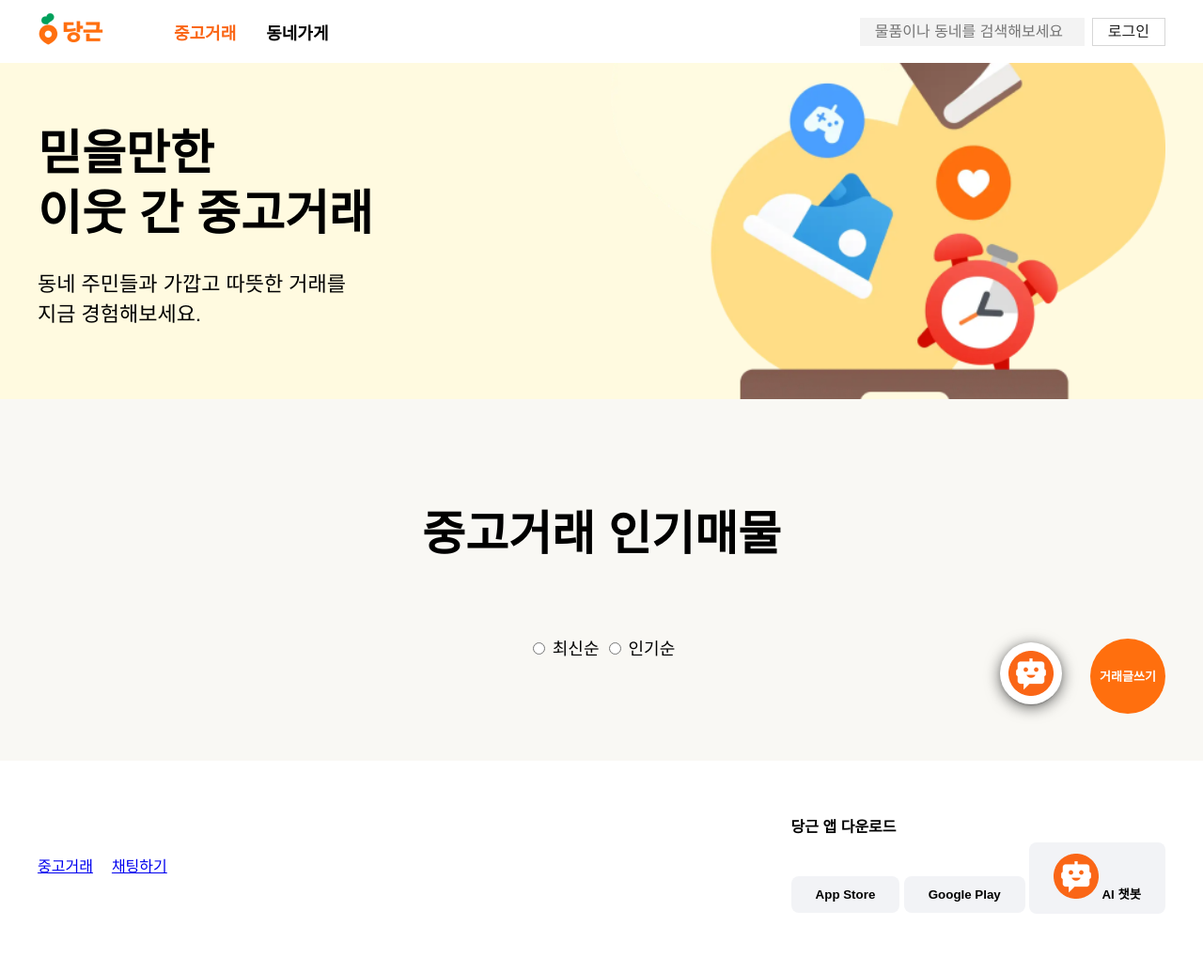
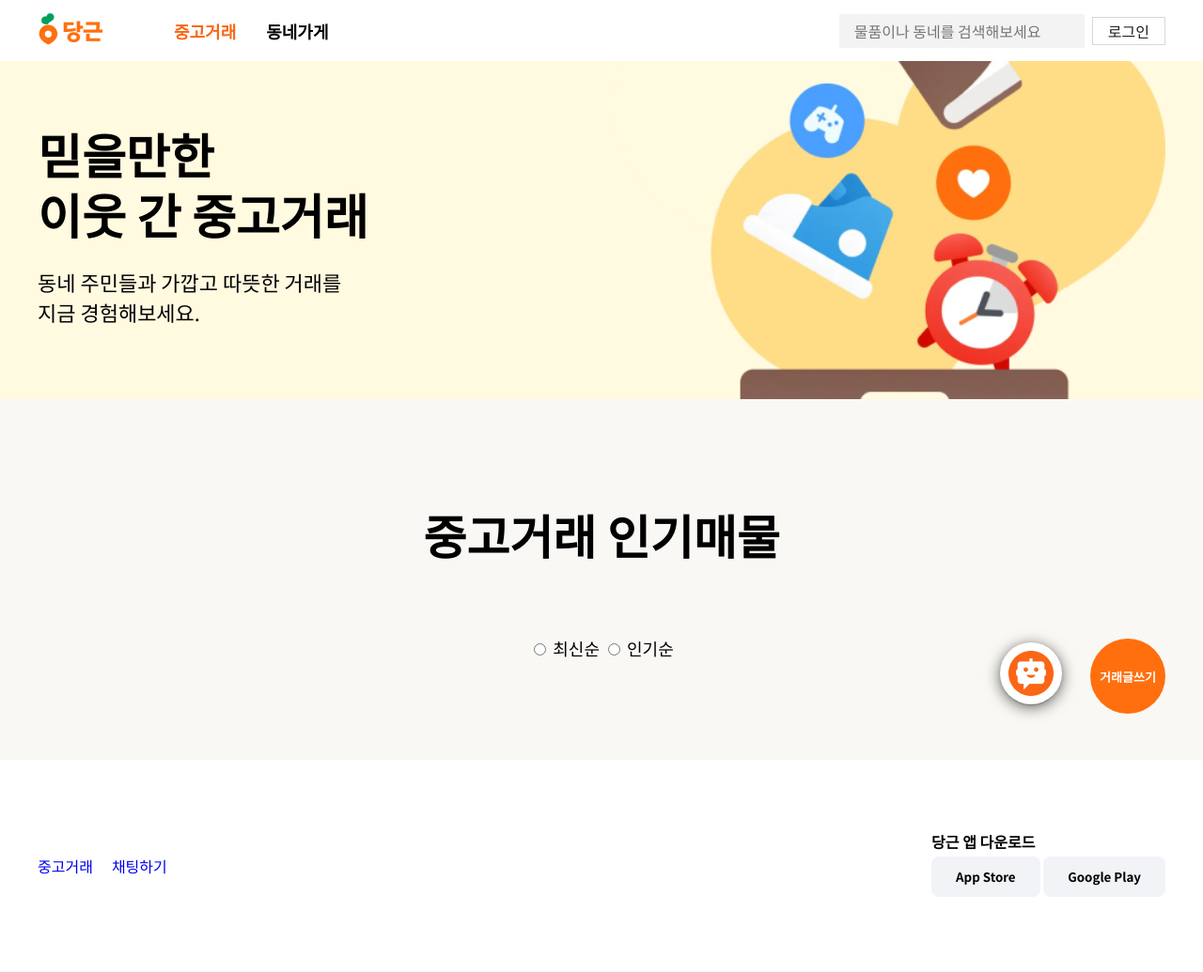
Before and after one commit to Dani8175/merchant_django, a Django app: page /trade/ in a window 1280 px wide. Shown: the whole page at 94% size. After the commit the page ends 955 px from the top, so only its background shows below. Run offline with Django 4.2, Linux system fonts and the light colour scheme; data that the repository does not hold is empty; parts of the project's set-up code (start-up, migrations or seed data) failed here and were passed over.

Commit message:
231005 font/footer 수정

```diff
--- a/merchant_django/carrot_app/static/css/footer.css
+++ b/merchant_django/carrot_app/static/css/footer.css
@@ -3,7 +3,7 @@
     background-color: #fff;
     height: 225px;
     display: flex;
-    font-family: 'Pretendard', sans-serif;
+    font-family: 'Noto Sans KR', sans-serif;
     margin-top: 60px;
 }
 
@@ -23,3 +23,11 @@
     border-radius: 8px;
     font-weight: 700;
 }
+
+a {
+    text-decoration-line: none;
+}
+
+.footer a:visited {
+    color : black;
+}
--- a/merchant_django/carrot_app/static/css/global.css
+++ b/merchant_django/carrot_app/static/css/global.css
@@ -1,5 +1,5 @@
 *{
-    font-family: 'Pretendard', sans-serif;
+    font-family: 'Noto Sans KR', sans-serif;
 }
 
 button, a, link{
@@ -18,7 +18,7 @@ button, a, link{
     justify-content: center;
     margin: auto;
     gap: 20px;
-    font-family: 'Pretendard', sans-serif;
+    font-family: 'Noto Sans KR', sans-serif;
 }
 
 .block-box{
--- a/merchant_django/carrot_app/static/css/nav.css
+++ b/merchant_django/carrot_app/static/css/nav.css
@@ -9,7 +9,7 @@ nav{
     z-index: 999;
     color: #f9f8f4;
     text-decoration: none;
-    font-family: 'Pretendard', sans-serif;
+    font-family: 'Noto Sans KR', sans-serif;
     padding: 14px 0;
 }
 
@@ -36,6 +36,7 @@ nav{
     padding: 6px 16px;
     text-decoration: none;
     border: 1px solid #d7d7d7;
+    font-family: 'Noto Sans KR', sans-serif;
 }
 
 .orange{
--- a/merchant_django/carrot_app/static/css/reset.css
+++ b/merchant_django/carrot_app/static/css/reset.css
@@ -22,6 +22,7 @@ time, mark, audio, video {
 	font-size: 100%;
 	font: inherit;
 	vertical-align: baseline;
+	font-family: 'Noto Sans KR', sans-serif;
 }
 /* HTML5 display-role reset for older browsers */
 article, aside, details, figcaption, figure,
@@ -30,6 +31,7 @@ footer, header, hgroup, menu, nav, section {
 }
 body {
 	line-height: 1;
+	font-family: 'Noto Sans KR', sans-serif;
 }
 ol, ul {
 	list-style: none;
--- a/merchant_django/carrot_app/static/css/search.css
+++ b/merchant_django/carrot_app/static/css/search.css
@@ -1,5 +1,5 @@
 *{
-    font-family: 'Pretendard', sans-serif;
+  font-family: 'Noto Sans KR', sans-serif;
 }
 
 body{
--- a/merchant_django/carrot_app/static/css/trade.css
+++ b/merchant_django/carrot_app/static/css/trade.css
@@ -1,5 +1,5 @@
 *{
-    font-family: 'Pretendard', sans-serif;
+    font-family: 'Noto Sans KR', sans-serif;
 }
 
 body{
@@ -12,7 +12,7 @@ body{
     background-color: #fffae0;
     height: 360px;
     color: #000;
-    font-family: 'Pretendard', sans-serif;
+    font-family: 'Noto Sans KR', sans-serif;
 }
 
 .about-trade h3{
--- a/merchant_django/carrot_app/static/css/village_store.css
+++ b/merchant_django/carrot_app/static/css/village_store.css
@@ -1,5 +1,5 @@
 * {
-    font-family: 'Pretendard', sans-serif;
+    font-family: 'Noto Sans KR', sans-serif;
 }
 
 .title_background {
--- a/merchant_django/carrot_app/templates/account.html
+++ b/merchant_django/carrot_app/templates/account.html
@@ -12,6 +12,7 @@
     <link rel="stylesheet" type="text/css" href="{% static 'css/account.css' %}" />
     <link rel="stylesheet" type="text/css" href="{% static 'css/nav.css' %}" />
     <link rel="stylesheet" type="text/css" href="{% static 'css/footer.css' %}" />
+    <link href="https://fonts.googleapis.com/css2?family=Noto+Sans+KR:wght@100;300;400;500;700;900&display=swap" rel="stylesheet">
 </head>
 
 <body>
--- a/merchant_django/carrot_app/templates/chat.html
+++ b/merchant_django/carrot_app/templates/chat.html
@@ -12,6 +12,7 @@
   <link rel="stylesheet" type="text/css" href="{% static 'css/nav.css' %}" />
   <link rel="stylesheet" type="text/css" href="{% static 'css/footer.css' %}" />
   <link rel="stylesheet" type="text/css" href="{% static 'css/chat.css' %}" />
+  <link href="https://fonts.googleapis.com/css2?family=Noto+Sans+KR:wght@100;300;400;500;700;900&display=swap" rel="stylesheet">
   <title>채팅하기</title>
 </head>
 
--- a/merchant_django/carrot_app/templates/chat_index.html
+++ b/merchant_django/carrot_app/templates/chat_index.html
@@ -4,6 +4,7 @@
 <head>
     <meta charset="utf-8" />
     <title>Chat Rooms</title>
+    <link href="https://fonts.googleapis.com/css2?family=Noto+Sans+KR:wght@100;300;400;500;700;900&display=swap" rel="stylesheet">
 </head>
 
 <body>
--- a/merchant_django/carrot_app/templates/footer.html
+++ b/merchant_django/carrot_app/templates/footer.html
@@ -27,6 +27,7 @@
     border: 1px solid #cccccc;
     border-radius: 5px;
     box-shadow: 0 2px 4px rgba(0, 0, 0, 0.1);
+    z-index: 999;
   }
 
   #chatbot {
@@ -191,10 +192,6 @@
         <a href="https://play.google.com/store/apps/details?id=com.towneers.www&pcampaignid=web_share">
           <button>Google Play</button>
         </a>
-          <button id="chatbot-button">
-            <img src="{% static 'img/icon_aibot.png'%}" alt="">
-            AI 챗봇
-          </button>
       </div>
     </div>
   </div>
--- a/merchant_django/carrot_app/templates/location.html
+++ b/merchant_django/carrot_app/templates/location.html
@@ -10,6 +10,7 @@
     <link rel="stylesheet" type="text/css" href="{% static 'css/nav.css' %}"/>
     <link rel="stylesheet" type="text/css" href="{% static 'css/location.css' %}"/>
     <link rel="stylesheet" type="text/css" href="{% static 'css/footer.css' %}"/>
+    <link href="https://fonts.googleapis.com/css2?family=Noto+Sans+KR:wght@100;300;400;500;700;900&display=swap" rel="stylesheet">
     <title>동네인증</title>
   </head>
 
--- a/merchant_django/carrot_app/templates/main.html
+++ b/merchant_django/carrot_app/templates/main.html
@@ -10,6 +10,9 @@
     <link rel="stylesheet" type="text/css" href="{% static 'css/nav.css' %}"/>
     <link rel="stylesheet" type="text/css" href="{% static 'css/main.css' %}"/>
     <link rel="stylesheet" type="text/css" href="{% static 'css/footer.css' %}"/>
+    <link rel="preconnect" href="https://fonts.googleapis.com">
+    <link rel="preconnect" href="https://fonts.gstatic.com" crossorigin>
+    <link href="https://fonts.googleapis.com/css2?family=Noto+Sans+KR:wght@100;300;400;500;700;900&display=swap" rel="stylesheet">
   </head>
 
   <body>
--- a/merchant_django/carrot_app/templates/registration/login.html
+++ b/merchant_django/carrot_app/templates/registration/login.html
@@ -11,7 +11,8 @@
     <link rel="stylesheet" type="text/css" href="{% static 'css/nav.css' %}"/>
     <link rel="stylesheet" type="text/css" href="{% static 'css/footer.css' %}"/>
     <link rel="stylesheet" type="text/css" href="{% static 'css/login.css' %}"/>
-    <title>Document</title>
+    <link href="https://fonts.googleapis.com/css2?family=Noto+Sans+KR:wght@100;300;400;500;700;900&display=swap" rel="stylesheet">
+    <title>로그인</title>
   </head>
 
   <body class="back-ye">
--- a/merchant_django/carrot_app/templates/registration/register.html
+++ b/merchant_django/carrot_app/templates/registration/register.html
@@ -11,6 +11,7 @@
     <link rel="stylesheet" type="text/css" href="{% static 'css/nav.css' %}"/>
     <link rel="stylesheet" type="text/css" href="{% static 'css/footer.css' %}"/>
     <link rel="stylesheet" type="text/css" href="{% static 'css/login.css' %}"/>
+    <link href="https://fonts.googleapis.com/css2?family=Noto+Sans+KR:wght@100;300;400;500;700;900&display=swap" rel="stylesheet">
     <title>회원가입</title>
   </head>
 
--- a/merchant_django/carrot_app/templates/search.html
+++ b/merchant_django/carrot_app/templates/search.html
@@ -11,6 +11,7 @@
     <link rel="stylesheet" type="text/css" href="{% static 'css/nav.css' %}"/>
     <link rel="stylesheet" type="text/css" href="{% static 'css/search.css' %}"/>
     <link rel="stylesheet" type="text/css" href="{% static 'css/footer.css' %}"/>
+    <link href="https://fonts.googleapis.com/css2?family=Noto+Sans+KR:wght@100;300;400;500;700;900&display=swap" rel="stylesheet">
     <meta name="viewport" content="width=device-width, initial-scale=1.0">
     <title>검색결과</title>
   </head>
--- a/merchant_django/carrot_app/templates/trade.html
+++ b/merchant_django/carrot_app/templates/trade.html
@@ -10,6 +10,7 @@
     <link rel="stylesheet" type="text/css" href="{% static 'css/trade.css' %}"/>
     <link rel="stylesheet" type="text/css" href="{% static 'css/nav.css' %}"/>
     <link rel="stylesheet" type="text/css" href="{% static 'css/footer.css' %}"/>
+    <link href="https://fonts.googleapis.com/css2?family=Noto+Sans+KR:wght@100;300;400;500;700;900&display=swap" rel="stylesheet">
   </head>
 
   <body>
--- a/merchant_django/carrot_app/templates/trade_post.html
+++ b/merchant_django/carrot_app/templates/trade_post.html
@@ -12,6 +12,7 @@
     <link rel="stylesheet" type="text/css" href="{% static 'css/trade_post.css' %}"/>
     <link rel="stylesheet" type="text/css" href="{% static 'css/nav.css' %}"/>
     <link rel="stylesheet" type="text/css" href="{% static 'css/footer.css' %}"/>
+    <link href="https://fonts.googleapis.com/css2?family=Noto+Sans+KR:wght@100;300;400;500;700;900&display=swap" rel="stylesheet">
 
     <title>중고거래 상세보기</title>
   </head>
--- a/merchant_django/carrot_app/templates/village_store.html
+++ b/merchant_django/carrot_app/templates/village_store.html
@@ -9,6 +9,7 @@
     <link rel="stylesheet" type="text/css" href="{% static 'css/global.css' %}" />
     <link rel="stylesheet" type="text/css" href="{% static 'css/nav.css' %}" />
     <link rel="stylesheet" type="text/css" href="{% static 'css/footer.css' %}" />
+    <link href="https://fonts.googleapis.com/css2?family=Noto+Sans+KR:wght@100;300;400;500;700;900&display=swap" rel="stylesheet">
     <script src="https://code.jquery.com/jquery-3.6.0.min.js"></script>
     <script type="text/javascript"
         src="//dapi.kakao.com/v2/maps/sdk.js?appkey=34201c357e8ab8d9428097e2085e41d2&libraries=services"></script>
--- a/merchant_django/carrot_app/templates/write.html
+++ b/merchant_django/carrot_app/templates/write.html
@@ -11,6 +11,7 @@
     <link rel="stylesheet" type="text/css" href="{% static 'css/write.css' %}"/>
     <link rel="stylesheet" type="text/css" href="{% static 'css/nav.css' %}"/>
     <link rel="stylesheet" type="text/css" href="{% static 'css/footer.css' %}"/>
+    <link href="https://fonts.googleapis.com/css2?family=Noto+Sans+KR:wght@100;300;400;500;700;900&display=swap" rel="stylesheet">
   </head>
 
   <body>
```
